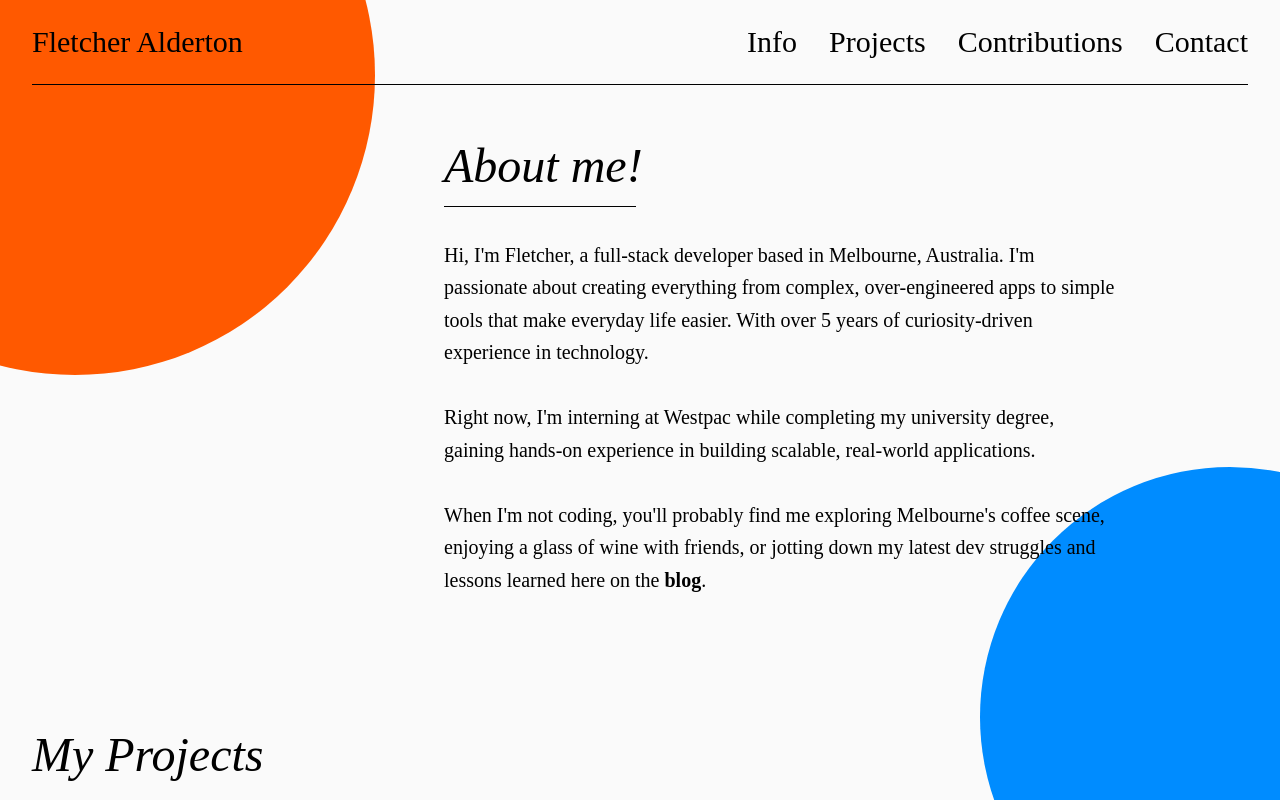
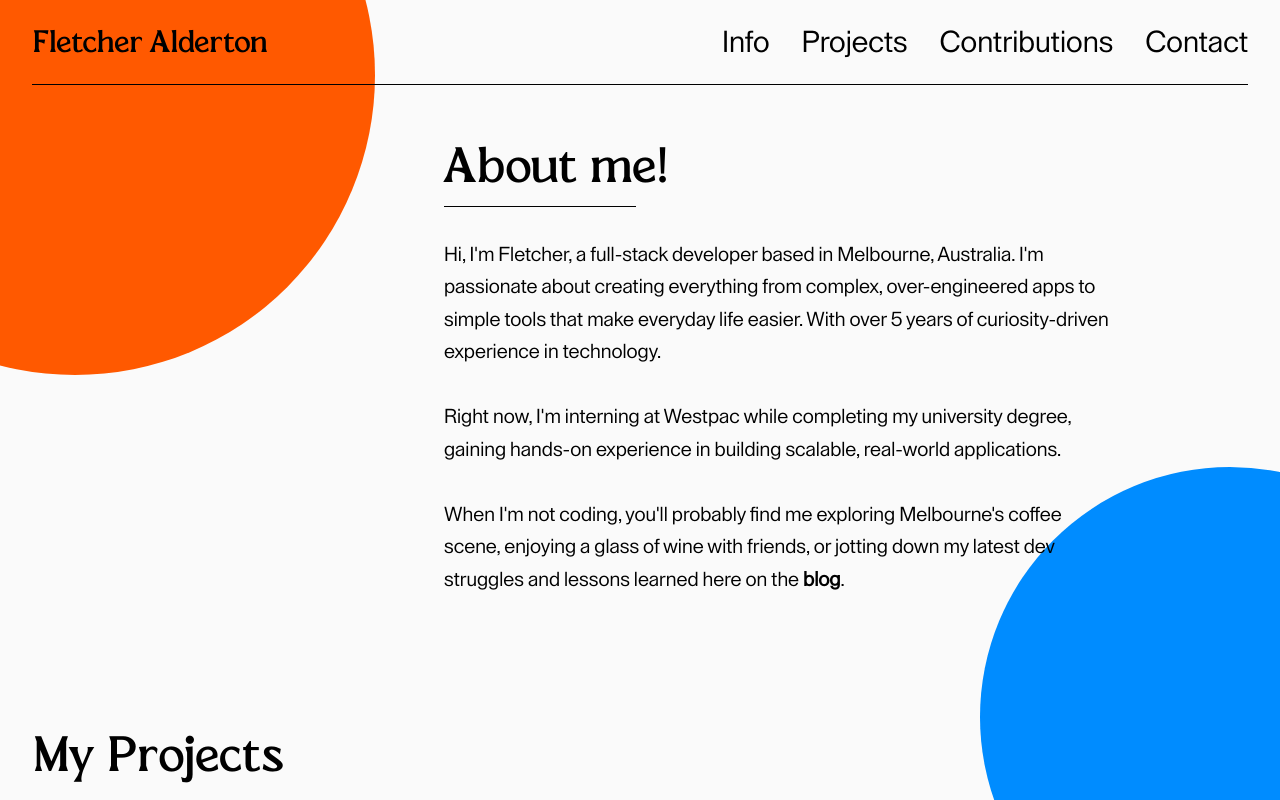
Before and after one commit to Fletcher-Alderton/fletcher-alderton-portfolio, a Next.js app: page / in a window 1280 px wide. Shown: the top 800 px of the page. Built offline with nearby package versions, Linux system fonts and the light colour scheme.

Commit message:
Swap Instrument Serif for EL PACRE + Lay Grotesk

```diff
--- a/src/app/components/ProjectCard.tsx
+++ b/src/app/components/ProjectCard.tsx
@@ -137,7 +137,7 @@ export default function ProjectCard({
           <div className="absolute inset-0 z-20 bg-neutral-50 border border-black p-3 sm:p-5 md:p-6 flex flex-col overflow-y-auto overscroll-contain">
             {/* Title + top-right links */}
             <div className="flex items-start justify-between gap-3">
-              <h3 className="text-lg sm:text-2xl md:text-3xl font-serif text-black italic leading-tight">
+              <h3 className="text-lg sm:text-2xl md:text-3xl font-display text-black leading-tight">
                 {title}
               </h3>
               <div className="flex flex-col items-end gap-1 shrink-0">
@@ -168,7 +168,7 @@ export default function ProjectCard({
             {/* Pull requests (contributed cards) */}
             {pullRequests && pullRequests.length > 0 && (
               <div className="mt-2 sm:mt-3 shrink-0">
-                <h4 className="font-serif text-sm sm:text-base md:text-lg text-black italic">
+                <h4 className="font-serif text-sm sm:text-base md:text-lg text-black">
                   {pullRequests.length > 1 ? "My pull requests" : "My pull request"}
                 </h4>
                 <div className="h-px bg-black mb-2"></div>
@@ -208,7 +208,7 @@ export default function ProjectCard({
             {/* Tech stack */}
             {visibleTech.length > 0 && (
               <div className="mt-auto pt-2 sm:pt-3 shrink-0">
-                <h4 className="font-serif text-base md:text-lg text-black italic">
+                <h4 className="font-serif text-base md:text-lg text-black">
                   Tech stack
                 </h4>
                 <div className="h-px bg-black mb-2"></div>
@@ -262,7 +262,7 @@ export default function ProjectCard({
           <div className="flex justify-between items-end gap-2">
             <div className="min-w-0">
               <h3
-                className={`text-lg sm:text-2xl font-serif mb-1 md:mb-2 leading-tight ${
+                className={`text-lg sm:text-2xl font-display mb-1 md:mb-2 leading-tight ${
                   fill ? "text-black" : "text-white"
                 }`}
               >
--- a/src/app/components/ProjectSection.tsx
+++ b/src/app/components/ProjectSection.tsx
@@ -193,7 +193,7 @@ export default function ProjectSection({
     >
       <div className="max-w-7xl mx-auto w-full px-4 sm:px-6 lg:px-8">
         <div className="flex flex-col gap-2 mb-3 md:mb-4 md:grid md:grid-cols-[1fr_1fr] md:items-center md:gap-0">
-          <h2 className="font-serif italic text-black text-2xl sm:text-3xl md:text-5xl leading-tight">
+          <h2 className="font-display text-black text-2xl sm:text-3xl md:text-5xl leading-tight">
             {title}
           </h2>
 
@@ -201,7 +201,7 @@ export default function ProjectSection({
           {hint && (
             <div className="md:hidden">
               <SparklesText
-                className="text-sm text-black font-thin whitespace-nowrap"
+                className="text-sm text-black whitespace-nowrap"
                 colors={{ first: "#B2FF00", second: "#FF5900" }}
                 sparklesCount={5}
               >
--- a/src/app/globals.css
+++ b/src/app/globals.css
@@ -1,5 +1,54 @@
 @import "tailwindcss";
-@import url('https://fonts.googleapis.com/css2?family=Instrument+Serif:ital,wght@0,400;1,400&display=swap');
+
+/* --------------------------------------------------------------------------
+   Typefaces
+   --------------------------------------------------------------------------
+   Display : EL PACRE Regular      (Hishand Studio, 2025)
+   Text    : Lay Grotesk Regular   (Due Studio, 2021, Massimiliano Vitti)
+
+   Both faces are commercial licences. The .woff2 files in /public/fonts are
+   the self-hosted copies used for this pairing; buy the web licence for each
+   before relying on them commercially.
+
+   Instrument Serif (the previous display face) is gone: its Google Fonts
+   @import was a render-blocking third-party request on every page load.
+   -------------------------------------------------------------------------- */
+
+@font-face {
+  font-family: "Lay Grotesk";
+  src: url("/fonts/LayGrotesk-Regular.woff2") format("woff2");
+  font-weight: 400;
+  font-style: normal;
+  font-display: swap;
+}
+
+@font-face {
+  font-family: "EL PACRE";
+  src: url("/fonts/ELPACRE-Regular.woff2") format("woff2");
+  font-weight: 400;
+  font-style: normal;
+  font-display: swap;
+}
+
+/* Metric-matched fallbacks, measured against Arial, so the swap does not
+   shift layout on slow connections. */
+@font-face {
+  font-family: "Lay Grotesk Fallback";
+  src: local("Arial");
+  ascent-override: 85.66%;
+  descent-override: 19.06%;
+  line-gap-override: 0%;
+  size-adjust: 95.49%;
+}
+
+@font-face {
+  font-family: "EL PACRE Fallback";
+  src: local("Times New Roman");
+  ascent-override: 91.98%;
+  descent-override: 28.18%;
+  line-gap-override: 0%;
+  size-adjust: 106.12%;
+}
 
 
 @custom-variant dark (&:is(.dark *));
@@ -7,9 +56,10 @@
 @theme inline {
   --color-background: var(--background);
   --color-foreground: var(--foreground);
-  --font-sans: var(--font-geist-sans);
+  --font-sans: var(--font-lay-grotesk);
   --font-mono: var(--font-geist-mono);
-  --font-serif: 'Instrument Serif', serif;
+  --font-serif: var(--font-lay-grotesk);
+  --font-display: var(--font-el-pacre);
   --color-sidebar-ring: var(--sidebar-ring);
   --color-sidebar-border: var(--sidebar-border);
   --color-sidebar-accent-foreground: var(--sidebar-accent-foreground);
@@ -46,7 +96,20 @@
 }
 
 body {
-  font-family: 'Instrument Serif', serif;
+  font-family: var(--font-lay-grotesk);
+  -webkit-font-smoothing: antialiased;
+  -moz-osx-font-smoothing: grayscale;
+}
+
+/* EL PACRE ships one Regular cut with no bold or italic. Stop the browser
+   faking either on the display face so the letterforms stay as drawn.
+   Declared in `base` so ordinary utilities (tracking, weight) still win. */
+@layer base {
+  .font-display {
+    font-weight: 400;
+    font-synthesis-weight: none;
+    font-synthesis-style: none;
+  }
 }
 
 html {
@@ -92,11 +155,14 @@ html {
 }
 
 :root {
-  /* System stacks for the sans/mono tokens. These used to come from
-     next/font/google (Geist), which made the Vercel build depend on a
-     build-time fetch to fonts.googleapis.com. */
-  --font-geist-sans: ui-sans-serif, system-ui, -apple-system, 'Segoe UI', Roboto,
-    'Helvetica Neue', Arial, sans-serif;
+  /* Self-hosted faces (see @font-face above). The mono token is still a
+     system stack: nothing on the site renders monospaced text. */
+  --font-lay-grotesk: "Lay Grotesk", "Lay Grotesk Fallback", 'Helvetica Neue',
+    Arial, sans-serif;
+  --font-el-pacre: "EL PACRE", "EL PACRE Fallback", 'Times New Roman', serif;
+
+  /* Kept so any stray `font-sans` utility still resolves to the body face. */
+  --font-geist-sans: var(--font-lay-grotesk);
   --font-geist-mono: ui-monospace, SFMono-Regular, 'SF Mono', Menlo, Consolas,
     'Liberation Mono', monospace;
 
--- a/src/app/page.tsx
+++ b/src/app/page.tsx
@@ -294,7 +294,7 @@ export default function Home() {
       {/* Header */}
       <header className={`relative z-30 px-4 sm:px-6 lg:px-8 py-4 md:py-6 ${isMenuOpen ? 'bg-neutral-50' : ''}`}>
         <nav className="flex justify-between items-center max-w-7xl mx-auto">
-          <h1 className="text-3xl sm:text-2xl md:text-3xl font-serif text-black">Fletcher Alderton</h1>
+          <h1 className="text-3xl sm:text-2xl md:text-3xl font-display text-black">Fletcher Alderton</h1>
 
           {/* Mobile menu button */}
           <button
@@ -349,7 +349,7 @@ export default function Home() {
             <div className={`transition-all duration-1000 ease-in-out ${
               screenShape === 'classic' ? 'max-w-xl md:mr-24' : 'max-w-2xl md:mr-8 lg:mr-16'
             }`}>
-              <h2 className="text-3xl sm:text-4xl md:text-5xl lg:text-5xl font-serif italic text-black mb-3 md:mb-4">About me!</h2>
+              <h2 className="text-3xl sm:text-4xl md:text-5xl lg:text-5xl font-display text-black mb-3 md:mb-4">About me!</h2>
               <div className="w-32 sm:w-40 md:w-48 h-px bg-black mb-6 md:mb-8"></div>
               <p className={`font-serif text-black leading-relaxed transition-all duration-1000 ease-in-out ${
                 screenShape === 'ultrawide' ? 'text-3xl' :
@@ -397,7 +397,7 @@ export default function Home() {
         <div className="max-w-7xl mx-auto w-full relative z-10">
           {/* Header with underline - centered */}
           <div className="text-center mb-20">
-            <h2 className={`font-serif italic text-black mb-4 transition-all duration-1000 ease-in-out ${
+            <h2 className={`font-display text-black mb-4 transition-all duration-1000 ease-in-out ${
               screenShape === 'classic' ? 'text-4xl md:text-5xl' : 'text-4xl md:text-5xl'
             }`}>Get in contact</h2>
             <div className="w-60 h-px bg-black mx-auto"></div>
--- a/tailwind.config.js
+++ b/tailwind.config.js
@@ -18,8 +18,12 @@ module.exports = {
         // Ultrawide screens (width > height * 2.33)
         'shape-ultrawide': { 'raw': '(min-aspect-ratio: 21/9)' },
       },
+      // Tailwind v4 reads the theme from src/app/globals.css (@theme inline).
+      // These mirror it so the config does not lie if it is ever wired back up.
       fontFamily: {
-        'serif': ['Instrument Serif', 'serif'],
+        'serif': ['Lay Grotesk', 'Helvetica Neue', 'Arial', 'sans-serif'],
+        'sans': ['Lay Grotesk', 'Helvetica Neue', 'Arial', 'sans-serif'],
+        'display': ['EL PACRE', 'Times New Roman', 'serif'],
       },
       spacing: {
         '18': '4.5rem',
```
Also changed, not shown: public/fonts/ELPACRE-Regular.woff2 (added), public/fonts/LayGrotesk-Regular.woff2 (added).
